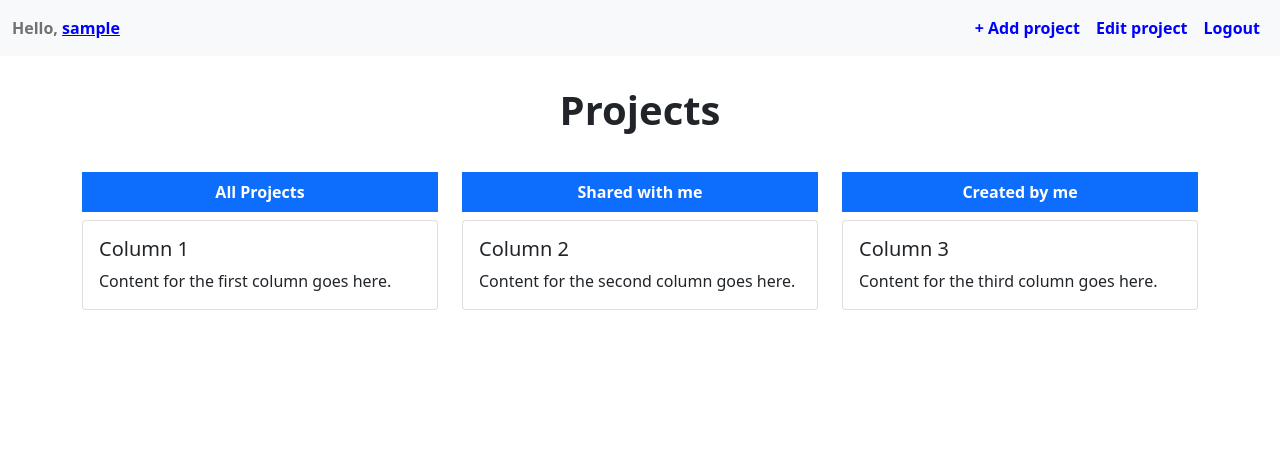
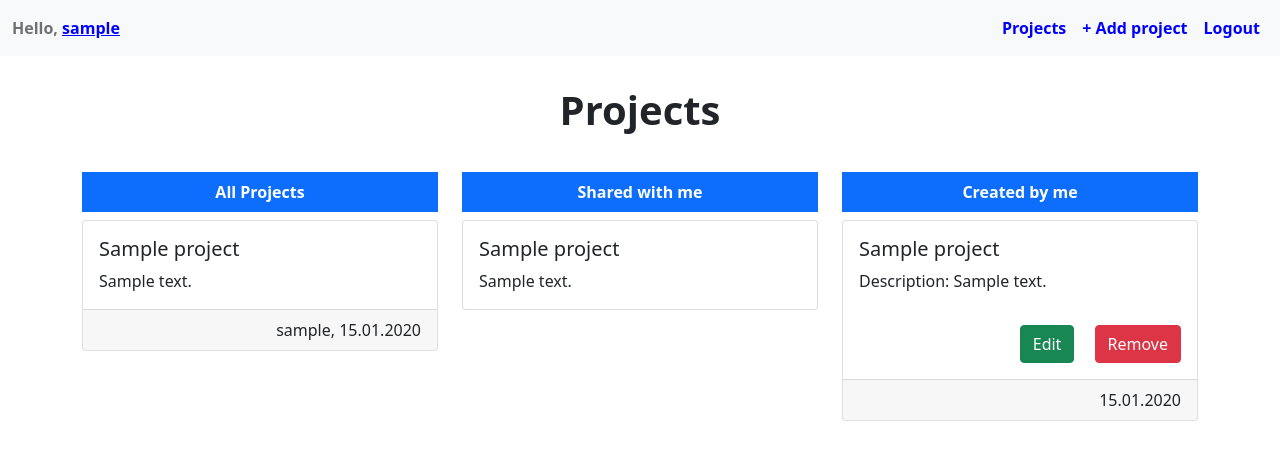
Before and after one commit to anbrikzone/Django-Project, a Django app: page /projects/ in a window 1280 px wide. Shown: the top 460 px of the page. Run offline with Django 5.2, Linux system fonts and the light colour scheme; a user stored in the database is signed in; tables that the repository leaves empty hold one stand-in row (values such as "Sample post"); some libraries are stand-ins or nearby versions.

Commit message:
update project app veiw

```diff
--- a/collaborate_project/authorization/urls.py
+++ b/collaborate_project/authorization/urls.py
@@ -6,4 +6,5 @@ urlpatterns = [
     path('signup/', views.signup, name='signup'),
     path('signin/', views.signin, name='signin'),
     path('logout/', views.mylogout, name='logout'),
+    path('profile/', views.profile, name='profile'),
 ]
--- a/collaborate_project/projects/models.py
+++ b/collaborate_project/projects/models.py
@@ -1,12 +1,19 @@
 from django.db import models
 from django.contrib.auth.models import User, Group
+from django.utils import timezone
 
 class Project(models.Model):
-    name        = models.CharField(max_length=255)
+    name        = models.CharField(max_length = 255)
     description = models.TextField()
-    owner       = models.ManyToManyField(User)
-    created     = models.DateTimeField()
+    owner       = models.ForeignKey(User, on_delete = models.CASCADE)
+    created     = models.DateTimeField(auto_now_add = True)
 
-# class ProjectMember(models.Model):
-#     project  = models.ForeignKey(Project, on_delete = models.CASCADE)
-#     users     = models.ForeignKey(User, default=models.SET_NULL, on_delete = models.CASCADE)
+    def __str__(self):
+        return self.name
+
+class ProjectMember(models.Model):
+    projects  = models.ForeignKey(Project, related_name="projectmembers", on_delete = models.CASCADE)
+    users     = models.ForeignKey(User, on_delete = models.CASCADE)
+
+    def __str__(self):
+        return self.name
--- a/collaborate_project/projects/urls.py
+++ b/collaborate_project/projects/urls.py
@@ -4,5 +4,6 @@ from . import views
 urlpatterns = [
     path('', views.index, name='index'),
     path('add_project/', views.add_project, name='add_project'),
-    path('edit_project/', views.edit_project, name='edit_project'),
+    path('edit_project/<int:id>', views.edit_project, name='edit_project'),
+    path('remove_project/<int:id>', views.remove_project, name='remove_project'),
 ]
--- a/collaborate_project/projects/views.py
+++ b/collaborate_project/projects/views.py
@@ -1,21 +1,80 @@
 from django.shortcuts import render, redirect
 from django.contrib.auth.decorators import login_required
-from .models import Project
+from django.contrib.auth.models import User
+from .models import Project, ProjectMember
+
+from django.db.models import CharField, Value
+from django.db.models.functions import Concat
+from django.db.models import F, OuterRef, Subquery
 
 @login_required(login_url="/signin")
 def index(request):
-    all_projects = ""
-    shared_projects = ""
+    all_projects = Project.objects.all().order_by('-created')
+    shared_projects = Project.objects.filter(projectmembers__users__id = request.user.id).order_by('-created')
+    my_projects = Project.objects.filter(owner_id = request.user.id).order_by('-created')
+
+    # my_projects = Project.objects.raw(f'''select
+    #             pp.id
+    #             , pp.name
+    #             , pp.description
+    #             , pp.created
+    #             , group_concat(au.username, ', ') as users
+    #             from projects_project pp
+    #             left join projects_projectmember ppm on pp.id = ppm.projects_id
+    #             left join auth_user au ON au.id = ppm.users_id
+    #             where pp.owner_id = {request.user.id}''')
+
+    context = {
+        'title': "Projects",
+        'header': "Projects",
+        'all_projects': all_projects,
+        'shared_projects': shared_projects,
+        'my_projects': my_projects,
+        }
+
+    return render(request, 'projects/index.html', context=context)
+
+@login_required(login_url="/signin")
+def add_project(request):
+
+    if request.method == 'POST':
+        project_name = request.POST.get("project_name")
+        project_description = request.POST.get("project_description")
+
+        form = Project.objects.create(name = project_name, description = project_description, owner = request.user)
+        form.save()
+
+        return redirect("index")
 
     context = {
         'title': "Projects",
         'header': "Projects",
         }
+    return render(request, 'projects/add_project.html', context=context)
 
-    return render(request, 'projects/index.html', context=context)
+@login_required(login_url="/signin")
+def edit_project(request, id):
 
-def add_project(request):
-    pass
+    if request.method == 'POST':
+        project_name = request.POST.get("project_name")
+        project_description = request.POST.get("project_description")
 
-def edit_project(request):
-    pass
+        form = Project.objects.get(pk = id)
+        form.name = project_name
+        form.description = project_description
+        form.save()
+
+        return redirect("index")
+
+    project = Project.objects.get(pk = id)
+    context = {
+        'title': "Projects",
+        'header': "Projects",
+        'project': project,
+        }
+    return render(request, 'projects/edit_project.html', context=context)
+
+@login_required(login_url="/signin")
+def remove_project(request, id):
+    Project.objects.filter(id = id).delete()
+    return redirect("index")
--- a/collaborate_project/static/css/style.css
+++ b/collaborate_project/static/css/style.css
@@ -14,3 +14,11 @@
 .navbar-text a.link {
     color: blue !important;
 }
+
+.container.project input  {
+    color: white !important;
+}
+
+.container.project textarea  {
+    color: white !important;
+}
--- a/collaborate_project/templates/base.html
+++ b/collaborate_project/templates/base.html
@@ -18,19 +18,17 @@
           </button>
           <div class="collapse navbar-collapse" id="navbarSupportedContent">
             <span class="navbar-text fw-bold">
-
-                Hello, <a class="link" href="">{{ user.username }}</a>
-
-              </span>
+                Hello, <a class="link" href="{% url 'profile' %}">{{ user.username }}</a>
+            </span>
             <ul class="navbar-nav me-auto mb-2 mb-lg-0">
             </ul>
             <div class="d-flex">
                 <ul class="navbar-nav me-auto mb-2 mb-lg-0 fw-bold">
                     <li class="nav-item">
-                        <a class="nav-link" href="{% url 'add_project' %}">+ Add project</a>
+                        <a class="nav-link" href="{% url 'index' %}">Projects</a>
                     </li>
                     <li class="nav-item">
-                        <a class="nav-link" href="{% url 'edit_project' %}">Edit project</a>
+                        <a class="nav-link" href="{% url 'add_project' %}">+ Add project</a>
                     </li>
                     <li class="nav-item">
                         <a class="nav-link" href="{% url 'logout' %}">Logout</a>
--- a/collaborate_project/templates/projects/index.html
+++ b/collaborate_project/templates/projects/index.html
@@ -8,30 +8,51 @@
     <div class="row">
       <div class="col-md-4">
         <div class="text-center my-2 py-2 fw-bold fs-6 bg-primary text-white">All Projects</div>
-        <div class="card">
+        {% for project in all_projects %}
+        <div class="card mb-3">
           <div class="card-body">
-            <h5 class="card-title">Column 1</h5>
-            <p class="card-text">Content for the first column goes here.</p>
+            <h5 class="card-title">{{project.name}}</h5>
+            <p class="card-text">{{project.description|truncatewords:6}}</p>
           </div>
+          <div class="card-footer text-end">{{project.owner}}, {{ project.created|date:'d.m.Y' }}</div>
         </div>
+        {% empty %}
+        <div class="text-center">There is no any projects</div>
+        {% endfor %}
       </div>
       <div class="col-md-4">
         <div class="text-center my-2 py-2 fw-bold fs-6 bg-primary text-white">Shared with me</div>
-        <div class="card">
+        {% for project in shared_projects %}
+        <div class="card mb-3">
           <div class="card-body">
-            <h5 class="card-title">Column 2</h5>
-            <p class="card-text">Content for the second column goes here.</p>
+            <h5 class="card-title">{{project.name}}</h5>
+            <p class="card-text">{{project.description}}</p>
           </div>
         </div>
+        {% empty %}
+        <div class="text-center">There is no any projects</div>
+        {% endfor %}
       </div>
       <div class="col-md-4">
         <div class="text-center my-2 py-2 fw-bold fs-6 bg-primary text-white">Created by me</div>
-        <div class="card">
+        {% for project in my_projects %}
+        <div class="card mb-3">
           <div class="card-body">
-            <h5 class="card-title">Column 3</h5>
-            <p class="card-text">Content for the third column goes here.</p>
+            <h5 class="card-title">{{project.name}}</h5>
+            <p class="card-text">Description: {{project.description}}</p>
+                {% if project.users != None %}
+                  <p class="card-text">Project members: {{project.users}}</p>
+                {% endif %}
+            <div class="text-end">
+              <a class="card-link btn btn-success mt-3" href="{% url 'edit_project' project.id %}">Edit</a>
+              <a class="card-link btn btn-danger mt-3" href="{% url 'remove_project' project.id %}">Remove</a>
+            </div>
           </div>
+          <div class="card-footer text-end">{{ project.created|date:'d.m.Y' }}</div>
         </div>
+        {% empty %}
+        <div class="text-center">There is no any projects</div>
+        {% endfor %}
       </div>
     </div>
   </div>
```
Also changed, not shown: collaborate_project/authorization/views.py (+7 -0 lines), collaborate_project/projects/forms.py (added, +12 -0 lines), collaborate_project/templates/authorization/profile.html (added, +7 -0 lines), collaborate_project/templates/projects/add_project.html (added, +26 -0 lines), collaborate_project/templates/projects/edit_project.html (added, +22 -0 lines).
